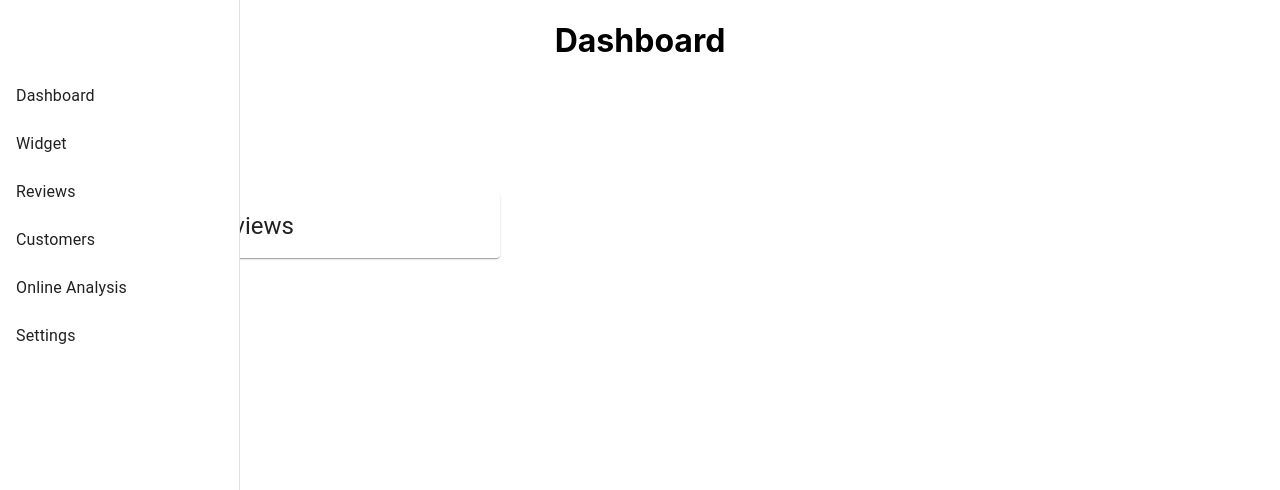
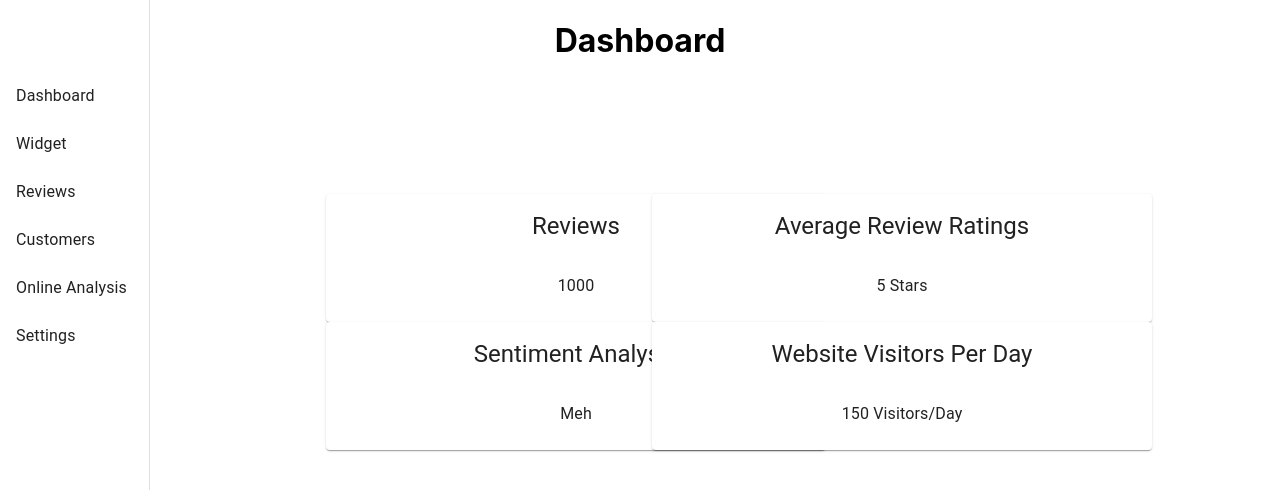
Before and after one commit to CoryDCruz/dashboard, a React (Create React App) app: page / in a window 1280 px wide. Shown: the top 490 px of the page. Built offline with nearby package versions, Linux system fonts and the light colour scheme.

Commit message:
adjusting grid

```diff
--- a/src/App.js
+++ b/src/App.js
@@ -1,17 +1,34 @@
 import './App.css';
 import Sidebar from './components/Sidebar';
 import Reviews from './components/Reviews';
+import { Grid } from '@mui/material'
+import WebsiteVisitors from './components/WebsiteVisitors';
+import AverageReviews from './components/AverageReviews'
+import SentimentAnalysis from './components/SentimentAnalysis';
+function App() {
 
-function App() {
   return (
     <div className="App">
       <h1>Dashboard</h1>
       <Sidebar />
-      <div className="reviews">
-        <Reviews />
-      </div>
-
-
+      <div>
+        <Grid container alignItems="center" justifyContent="center" spacing={3}>
+          <Grid item xs={12} sm={6} md={3}>
+              <Reviews />
+            </Grid>
+            <Grid item xs={12} sm={6} md={3}>
+              <AverageReviews />
+            </Grid>
+            </Grid>
+          <Grid container alignItems="center" justifyContent="center" spacing={3}>
+            <Grid item xs={12} sm={6} md={3}>
+                <SentimentAnalysis />
+            </Grid>
+            <Grid item xs={12} sm={6} md={3}>
+              <WebsiteVisitors />
+            </Grid>
+          </Grid>
+       </div>
     </div>
   );
 }
--- a/src/components/AverageReviews.js
+++ b/src/components/AverageReviews.js
@@ -0,0 +1,22 @@
+import React from "react";
+import { Container } from "@mui/system";
+import { Card, Typography } from "@mui/material";
+import { CardHeader } from "@mui/material";
+import { CardContent } from "@mui/material";
+import { IconButton } from "@mui/material";
+
+export default function AverageReviews() {
+return(
+    <Card sx={{ width: 500 }}>
+        <CardHeader
+          title="Average Review Ratings"/>
+          <CardContent>
+            <Typography>
+                5 Stars
+            </Typography>
+          </CardContent>
+    </Card>
+
+
+)
+}
--- a/src/components/Reviews.js
+++ b/src/components/Reviews.js
@@ -10,6 +10,11 @@ return(
     <Card sx={{ width: 500 }}>
         <CardHeader
           title="Reviews"/>
+          <CardContent>
+            <Typography>
+                1000
+            </Typography>
+          </CardContent>
     </Card>
 
 
--- a/src/components/SentimentAnalysis.js
+++ b/src/components/SentimentAnalysis.js
@@ -0,0 +1,21 @@
+import React from "react";
+import { Card, Typography } from "@mui/material";
+import { CardHeader } from "@mui/material";
+import { CardContent } from "@mui/material";
+import { IconButton } from "@mui/material";
+
+export default function SentimentAnalysis() {
+return(
+    <Card sx={{ width: 500 }}>
+        <CardHeader
+          title="Sentiment Analysis"/>
+          <CardContent>
+            <Typography>
+                Meh
+            </Typography>
+          </CardContent>
+    </Card>
+
+
+)
+}
--- a/src/components/Sidebar.js
+++ b/src/components/Sidebar.js
@@ -8,7 +8,7 @@ import ListItemButton from '@mui/material/ListItemButton';
 import ListItemText from '@mui/material/ListItemText';
 
 
-const drawerWidth = 240;
+const drawerWidth = 150;
 
 export default function Sidebar() {
   return (
--- a/src/components/WebsiteVisitors.js
+++ b/src/components/WebsiteVisitors.js
@@ -0,0 +1,22 @@
+import React from "react";
+import { Container } from "@mui/system";
+import { Card, Typography } from "@mui/material";
+import { CardHeader } from "@mui/material";
+import { CardContent } from "@mui/material";
+import { IconButton } from "@mui/material";
+
+export default function WebsiteVisitors() {
+return(
+    <Card sx={{ width: 500 }}>
+        <CardHeader
+          title="Website Visitors Per Day"/>
+          <CardContent>
+            <Typography>
+                150 Visitors/Day
+            </Typography>
+          </CardContent>
+    </Card>
+
+
+)
+}
```
